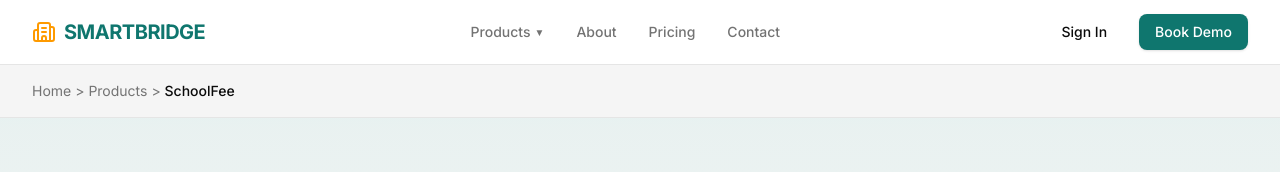
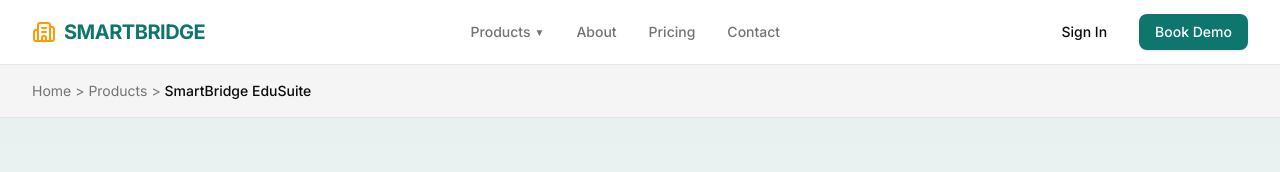
Before and after one commit to SM-Isa/smartek-innovations-website, a Next.js app: page /products/schoolfee in a window 1280 px wide. Shown: the top 172 px of the page. Built offline with nearby package versions, Linux system fonts and the light colour scheme.

Commit message:
fix some names

```diff
--- a/app/contact/page.tsx
+++ b/app/contact/page.tsx
@@ -15,7 +15,7 @@ export default function ContactPage() {
           <FadeIn>
             <h1 className="text-4xl md:text-5xl font-bold mb-6 tracking-tight">Get In Touch</h1>
             <p className="text-xl text-muted-foreground">
-              Whether you're interested in SchoolFee, want to join the EstateCare waitlist, or just have a question — we'd love to hear from you.
+              Whether you're interested in SmartBridge EduSuite, want to join the EstateCare waitlist, or just have a question — we'd love to hear from you.
             </p>
           </FadeIn>
         </div>
--- a/app/layout.tsx
+++ b/app/layout.tsx
@@ -8,7 +8,7 @@ const inter = Inter({
 });
 
 export const metadata: Metadata = {
-  title: "SmartBridge Apex Solutions | Smart Technology for African Institutions",
+  title: "SmartBridge Apex Solutions | SmartBridge Apex Solutions for African Institutions",
   description: "Empowering schools and estates with intelligent management solutions.",
 };
 
--- a/app/products/emis/page.tsx
+++ b/app/products/emis/page.tsx
@@ -164,7 +164,7 @@ export default function EMISPage() {
                 </CardHeader>
                 <CardContent>
                   <p className="text-muted-foreground">
-                    Connects seamlessly with individual school nodes (like SchoolFee) and external government databases via secure APIs.
+                    Connects seamlessly with individual school nodes (like EduSuite) and external government databases via secure APIs.
                   </p>
                 </CardContent>
               </Card>
--- a/app/products/schoolfee/page.tsx
+++ b/app/products/schoolfee/page.tsx
@@ -12,7 +12,7 @@ export default function SchoolFeePage() {
       {/* Breadcrumb */}
       <div className="bg-muted py-4 border-b">
         <div className="container mx-auto px-4 sm:px-6 lg:px-8 max-w-7xl text-sm text-muted-foreground">
-          <Link href="/" className="hover:text-primary transition-colors">Home</Link> {'>'} Products {'>'} <span className="text-foreground font-medium">SchoolFee</span>
+          <Link href="/" className="hover:text-primary transition-colors">Home</Link> {'>'} Products {'>'} <span className="text-foreground font-medium">SmartBridge EduSuite</span>
         </div>
       </div>
 
@@ -46,7 +46,7 @@ export default function SchoolFeePage() {
             <FadeIn delay={0.2} className="relative aspect-video lg:aspect-square rounded-2xl overflow-hidden border border-border shadow-2xl">
               <Image
                 src="/images/schoolfee-hero.jpg"
-                alt="SchoolFee Dashboard"
+                alt="SmartBridge EduSuite Dashboard"
                 fill
                 className="object-cover"
                 priority
```
